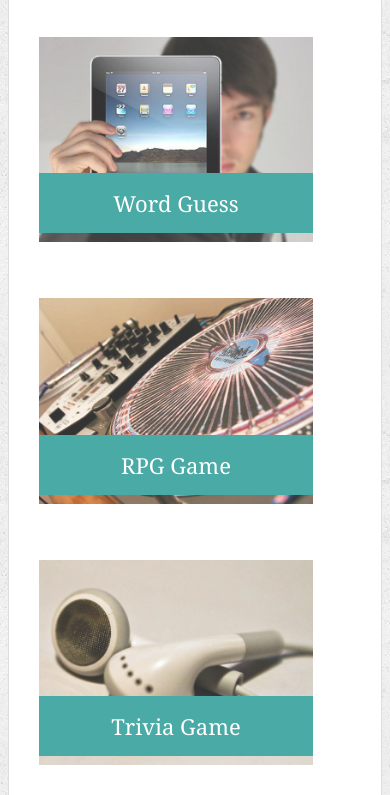
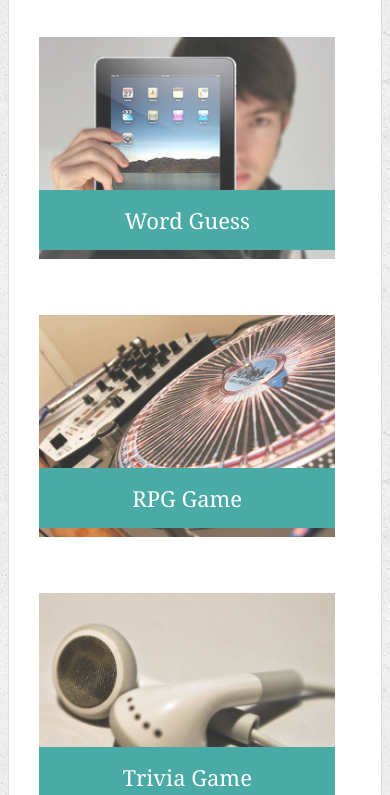
Before and after one commit to rsum1/Responsive-Portfolio, a plain HTML site: page portfolio.html in a window 390 px wide. Shown: the part 305-1100 px from the top of the page. Drawn offline with Linux system fonts and the light colour scheme.

Commit message:
completed all mq's including portfolio

```diff
--- a/assets/css/style.css
+++ b/assets/css/style.css
@@ -219,9 +219,19 @@ input[type=submit] {
 @media only screen and (max-width: 980px){
   .container {
     width: 100%;
-    max-width: 60%;
+    max-width: 90%;
     margin-left: 60px;
     clear: both;
+  }
+
+  .main-section {
+    float: left;
+    width: 70%;
+    max-width: 960px;
+    padding: 30px;
+    margin: 0 0 40px;
+    background: #ffffff;
+    border: 1px solid #dddddd;
   }
 }
 
@@ -232,6 +242,16 @@ input[type=submit] {
     margin-left: 20px;
     margin-right: 20px;
     clear: both;
+  }
+
+  .main-section {
+    float: left;
+    width: 100%;
+    max-width: 960px;
+    padding: 30px;
+    margin: 0 0 40px;
+    background: #ffffff;
+    border: 1px solid #dddddd;
   }
 }
 
@@ -311,4 +331,12 @@ input[type=submit] {
     border: 1px solid #dddddd;
   }
 
+  .work {
+    position: relative;
+    float: left;
+    width: 95%;
+    margin: 20px 0 25px;
+    overflow: auto;
+  }
+
 }
--- a/portfolio.html
+++ b/portfolio.html
@@ -11,7 +11,7 @@
 
   <header id="masthead">
     <div class="container">
-      <a href="index.html" id="logo">Your Name</a>
+      <a href="index.html" id="logo">Ryan Sumpter</a>
       <nav>
         <a href="index.html">About</a>
         <a href="portfolio.html">Portfolio</a>
```
Also changed, not shown: contact.html (+1 -1 lines).
